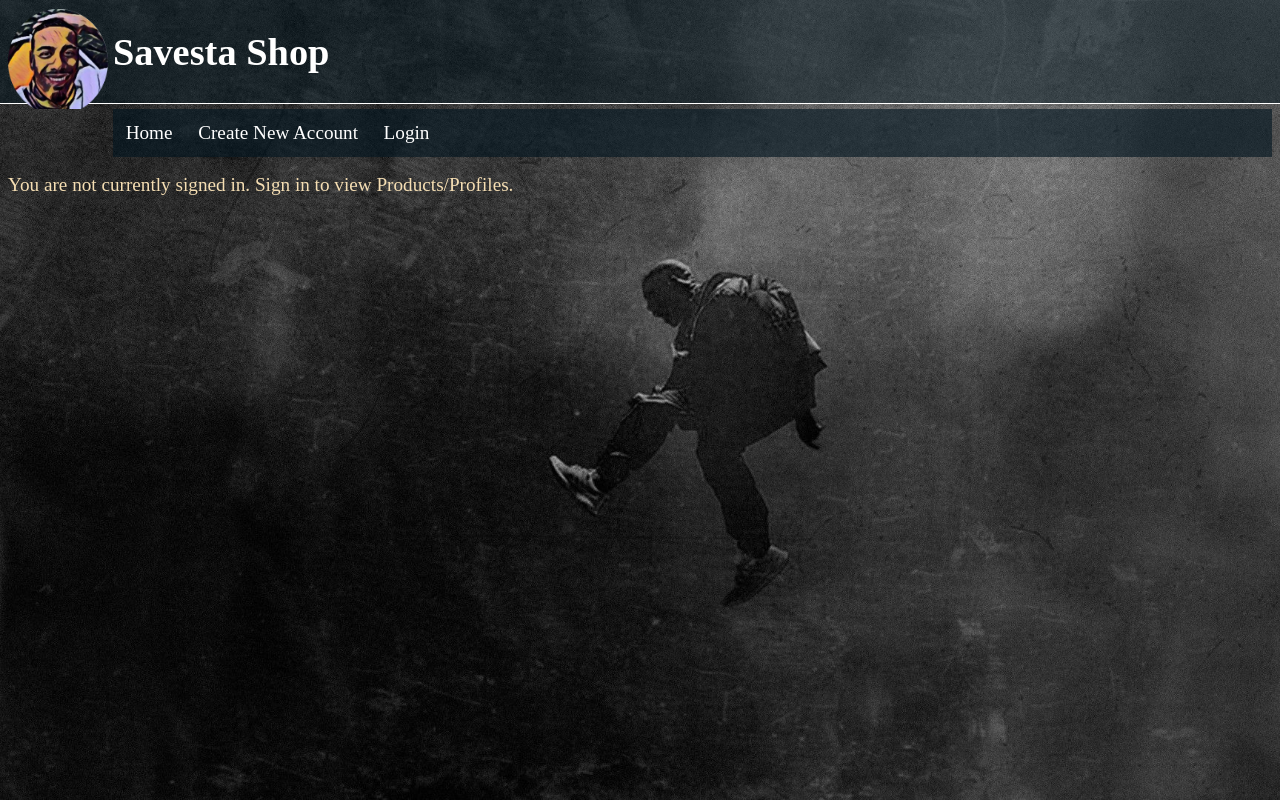
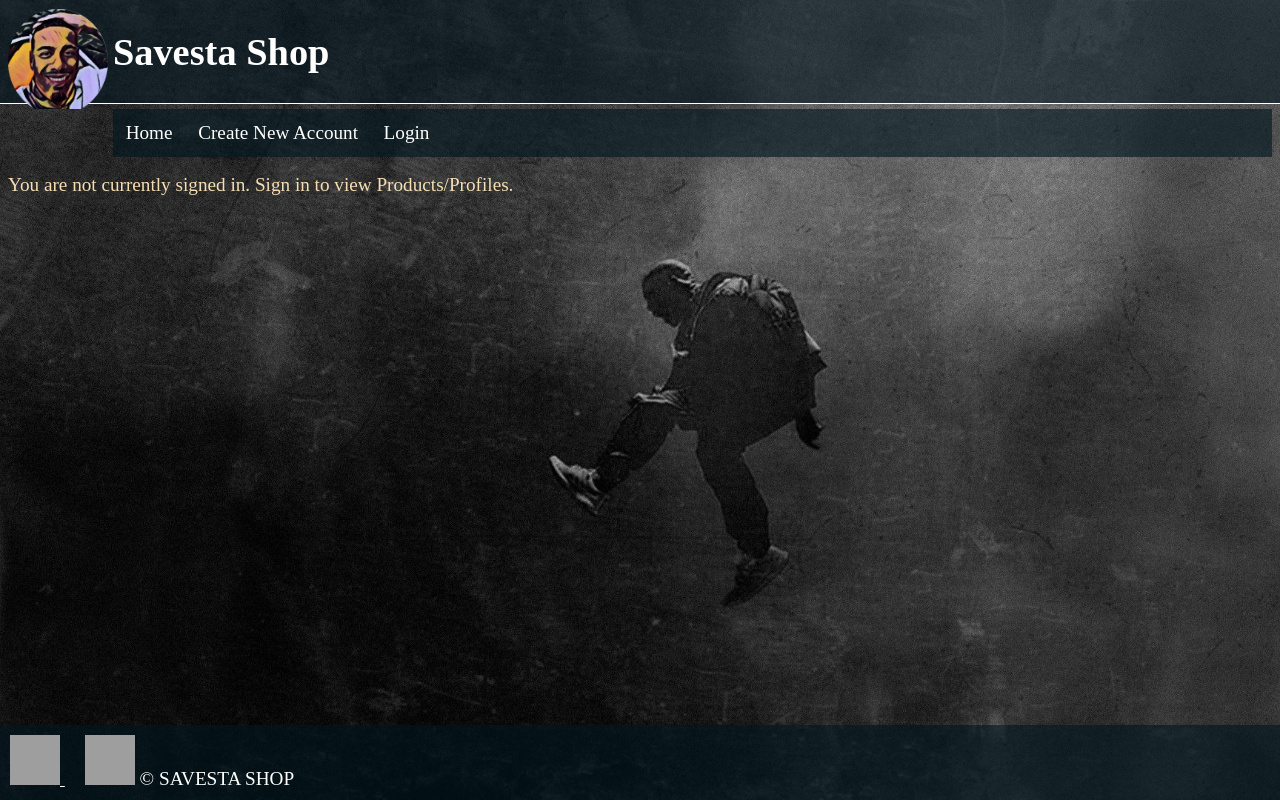
Before and after one commit to AlibekKasseinov/Flask_ddos_defence, a Flask app: page / in a window 1280 px wide. Run offline with Flask 2, Linux system fonts and the light colour scheme; grey boxes are pictures that could not be loaded.

Commit message:
Adding footer

```diff
--- a/SavestaShop/static/main.css
+++ b/SavestaShop/static/main.css
@@ -3,7 +3,7 @@ div.sticky {
     position: sticky;
     top: 0.2px;
     margin: -0.7vw;
-    background-color:  rgba(3, 22, 32, 0.5);
+    background-color:  rgba(3, 22, 32, 0.6);
     color: white;
     padding: 0.3vw;
     font-size: 1.5vw;
@@ -33,7 +33,7 @@ ul.headbar{
     margin:-0.7vw;
     padding:0;
     overflow: hidden;
-    background-color:  rgba(3, 22, 32, 0.623);
+    background-color:  rgba(3, 22, 32, 0.634);
     border:none;
 }
 ul.headbar li a{
@@ -145,3 +145,13 @@ a{
   text-decoration: underline;
   color: white;
 }
+#footer {
+    position: fixed;
+    left: 0; bottom: 0;
+    color: #fff;
+    width: 100%;
+   }
+#footer div {
+    padding: 10px;
+    background: rgba(3, 22, 32, 0.634);
+   }
--- a/SavestaShop/templates/home.html
+++ b/SavestaShop/templates/home.html
@@ -36,5 +36,14 @@
     <p><br/>You are not currently signed in. Sign in to view Products/Profiles.</p>
   {% endif %}
   </div>
+
+
+    <div id="footer">
+   <div>
+      <a href="https://www.instagram.com/thomsofficiel__/" target="_blank"> <img src="static/logoints.png" style = "width: 50px; height: 50px;"> </a>
+      <a href="https://www.tiktok.com/@thomsofficiel__/video/7161121674522397958?is_copy_url=1&is_from_webapp=v1" target="_blank"> <img src="static/tiktok.png" style = "width: 50px; height: 50px; margin-left: 20px;"></a>
+       &copy; SAVESTA SHOP
+   </div>
+  </div>
 </body>
 </html>
```
Also changed, not shown: 1 other file.
